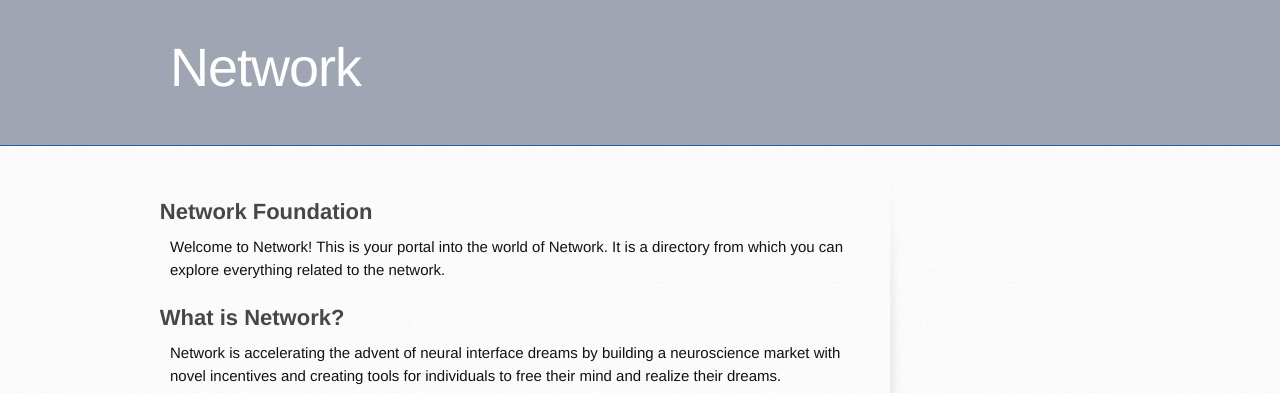
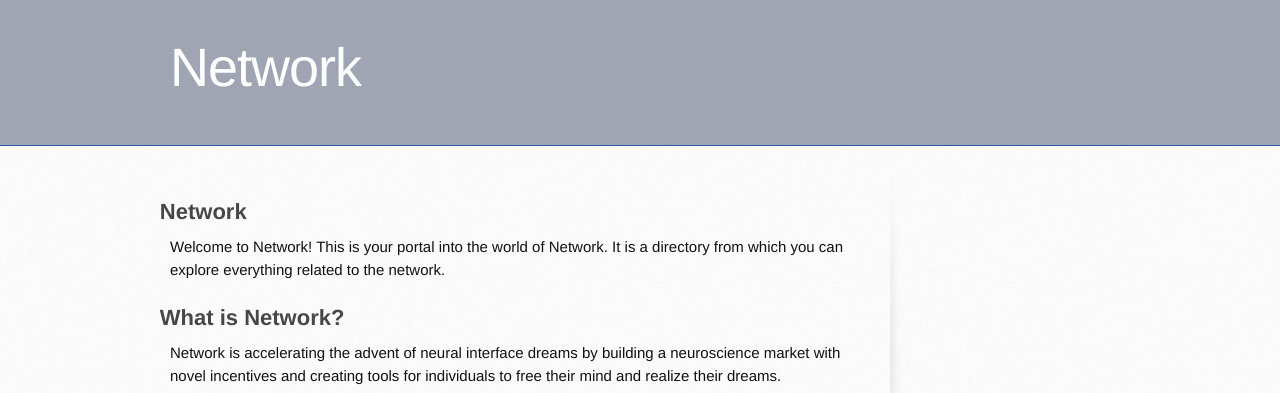
Before and after one commit to networkf/network.github.io, a Jekyll site: the page built from index.md, in a window 1280 px wide. Shown: the top 393 px of the page. Built offline with Jekyll 4.4.1, drawn with Linux system fonts in a browser that asks for light colours; some web fonts are replaced; our own code applies the rules of GitHub Pages for plain Markdown files; the repository's description, which GitHub fills in, is left out.

Commit message:
Update index.md

```diff
--- a/index.md
+++ b/index.md
@@ -5,7 +5,7 @@ layout: default
 <link rel="shortcut icon" type="image/png" href="/favicon.png">
 </head>
 ---
-## Network Foundation
+## Network
 
 Welcome to Network! This is your portal into the world of Network. It is a directory from which you can explore everything related to the network.
 
```
